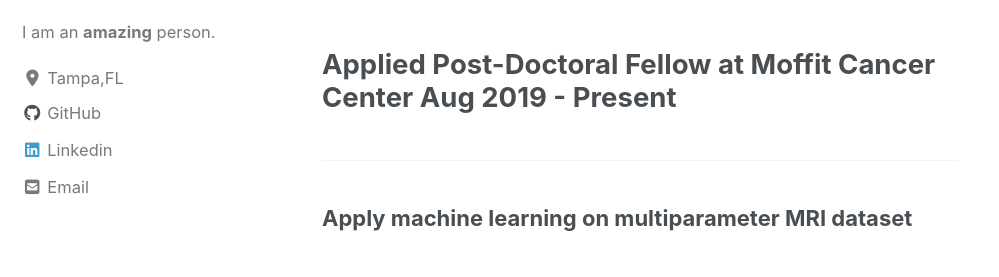
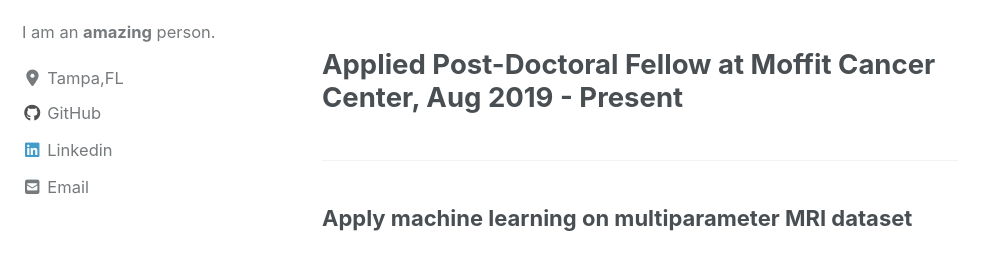
Before and after one commit to AsimMazin/Asimmazin.github.io, a Jekyll site: the page built from _pages/Resume.md, in a window 1280 px wide and 900 px high, scrolled down 425 px. Shown: the part 213-490 px from the top of the window, without its empty margins (0-999 px from the left). Built offline with Jekyll 4.4.1, drawn with Linux system fonts in a browser that asks for light colours; cached includes are drawn as plain includes; nearby versions of some CDN libraries.

Commit message:
New Modification

```diff
--- a/_pages/Resume.md
+++ b/_pages/Resume.md
@@ -15,7 +15,7 @@ Place your objective here!
  **B.Sc.**, *Electrical Engineering*, **College of Industrial Technology** *Misurata, Libya*, May 2007
 - - - - - -
 # RESEARCH & WORK EXPERIENCE
-## Applied Post-Doctoral Fellow at Moffit Cancer Center                    Aug 2019 - Present <br />
+## Applied Post-Doctoral Fellow at Moffit Cancer Center, Aug 2019 - Present <br />
 ### Apply machine learning on multiparameter MRI dataset <br />
 - Using self-organized map (SOM) to reduce the dimensionality and create activation map form multiparameter MRI of 24 patients.
 - Classify the tumors type from the activation maps using Learning Quantization Vector (LQV) with accuracy of 70%
```
